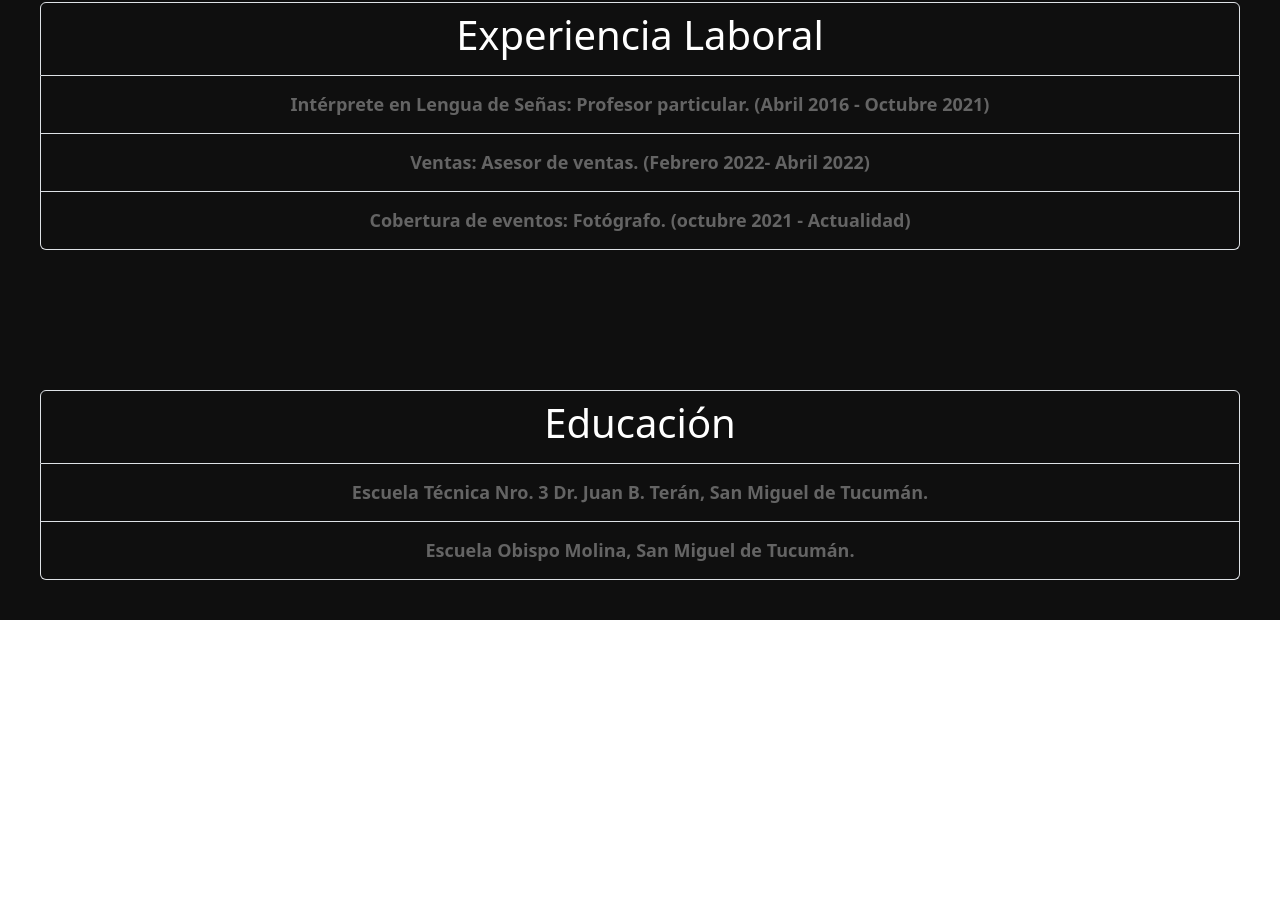
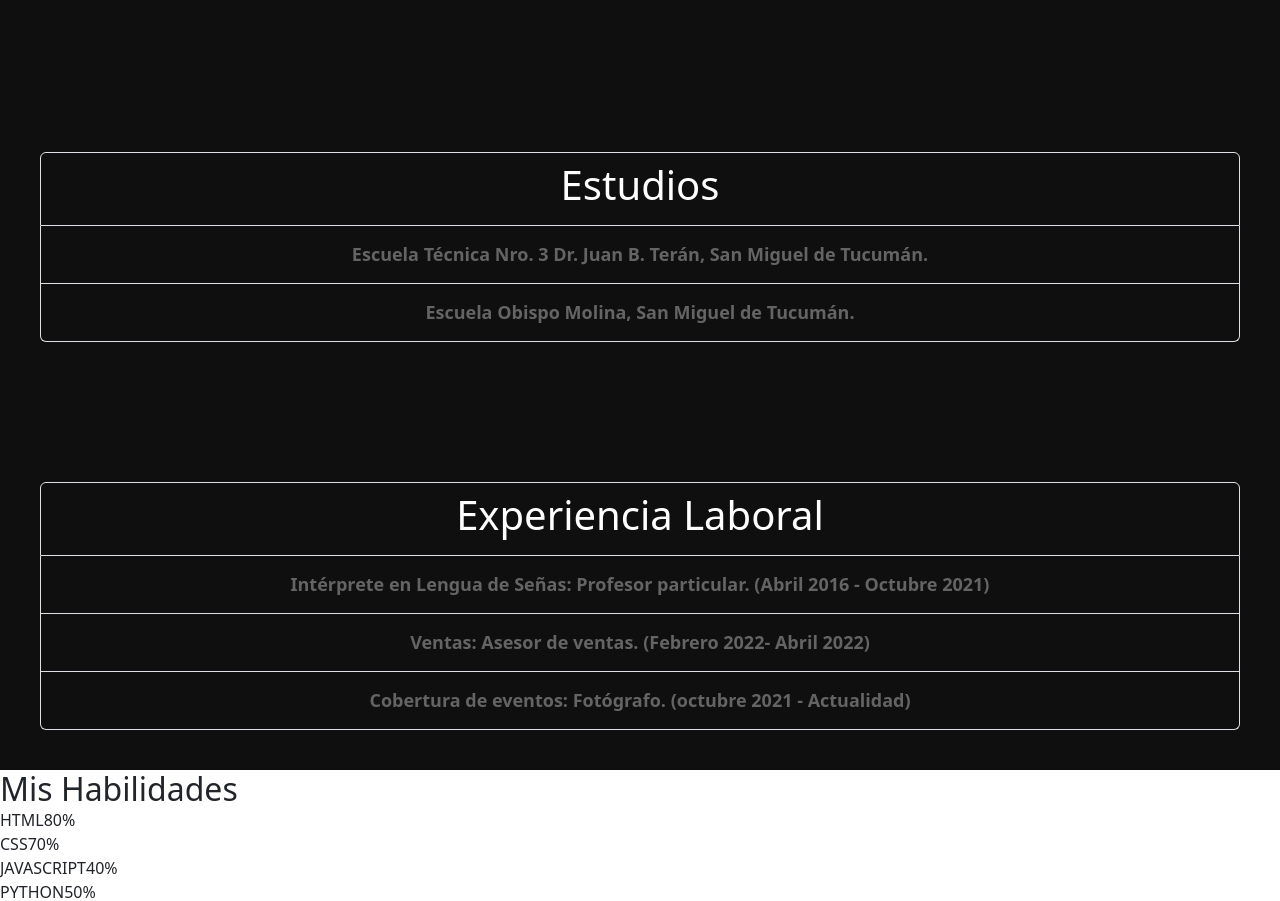
Before and after one commit to ArkadeBlack/Backend, an Angular app in the folder Proyecto_FilomenoLautaro/: page / in a window 1280 px wide. Shown: the part 1896-2797 px from the top of the page. Before the commit the page ends 2516 px from the top, so only its background shows below. Built offline with nearby package versions, Linux system fonts and the light colour scheme.

Commit message:
Actualización de ExpLaboral y Estudios

```diff
--- a/Proyecto_FilomenoLautaro/src/app/app.component.html
+++ b/Proyecto_FilomenoLautaro/src/app/app.component.html
@@ -1,4 +1,5 @@
 <app-header></app-header>
 <app-acerca-de></app-acerca-de>
+<app-educacion></app-educacion>
 <app-experiencia></app-experiencia>
-<app-educacion></app-educacion>
+<app-skills></app-skills>
--- a/Proyecto_FilomenoLautaro/src/app/app.module.ts
+++ b/Proyecto_FilomenoLautaro/src/app/app.module.ts
@@ -10,6 +10,7 @@ import { BannerComponent } from './components/banner/banner.component';
 import { AcercaDeComponent } from './components/acerca-de/acerca-de.component';
 import { ExperienciaComponent } from './components/experiencia/experiencia.component';
 import { EducacionComponent } from './components/educacion/educacion.component';
+import { SkillsComponent } from './components/skills/skills.component';
 
 
 @NgModule({
@@ -22,6 +23,7 @@ import { EducacionComponent } from './components/educacion/educacion.component';
     AcercaDeComponent,
     ExperienciaComponent,
     EducacionComponent,
+    SkillsComponent,
   ],
   imports: [
     BrowserModule,
--- a/Proyecto_FilomenoLautaro/src/app/components/banner/banner.component.css
+++ b/Proyecto_FilomenoLautaro/src/app/components/banner/banner.component.css
@@ -3,23 +3,15 @@
   display: flex;
   align-items: center;
   justify-content: center;
-  height: 500px;
+  height: 650px;
   overflow: hidden;
-}
-
-.banner img {
-  position: absolute;
-  top: 0;
-  left: 0;
-  width: 100%;
-  height: 100%;
-  object-fit: cover;
 }
 
 .banner-text {
   text-align: center;
   color: white;
   max-width: 600px;
+  margin-top: 150px;
 }
 
 .banner-text h1 {
@@ -29,12 +21,13 @@
 
 .banner-text p {
   font-size: 20px;
-  margin-bottom: 16px;
+  margin-bottom: 200px;
+
 }
 
 .button {
   display: inline-block;
-  padding: 8px 16px;
+  padding: 10px 30px;
   border: 2px solid white;
   border-radius: 5px;
   font-size: 20px;
--- a/Proyecto_FilomenoLautaro/src/app/components/educacion/educacion.component.html
+++ b/Proyecto_FilomenoLautaro/src/app/components/educacion/educacion.component.html
@@ -2,7 +2,7 @@
     <div class="col-lg-12">
       <ul class="list-group">
         <li class="list-group-item">
-          <h1>Educación</h1>
+          <h1>Estudios</h1>
         </li>
         <li class="list-group-item">
           <button class="btn" data-toggle="collapse" data-target="#educacion1">Escuela Técnica Nro. 3 Dr. Juan B. Terán, San Miguel de Tucumán.</button>
--- /dev/null
+++ b/Proyecto_FilomenoLautaro/src/app/components/skills/skills.component.css
@@ -0,0 +1,5 @@
+*{
+    padding: 0;
+    margin: 0;
+    box-sizing: border-box;
+}
--- /dev/null
+++ b/Proyecto_FilomenoLautaro/src/app/components/skills/skills.component.html
@@ -0,0 +1,74 @@
+<div class="container">
+    <h2>Mis Habilidades</h2>
+
+    <div class="row" id="skills">
+        <div class="col-md-12">
+            <span>HTML</span>
+            <span>80%</span>
+        </div>
+
+        <div class="col-md-12" id="menu">
+            <div id="html-menu"></div>
+        </div>
+    </div>
+
+    <div class="row" id="skills">
+        <div class="col-md-12">
+            <span>CSS</span>
+            <span>70%</span>
+        </div>
+
+        <div class="col-md-12" id="menu">
+            <div id="css-menu"></div>
+        </div>
+    </div>
+
+    <div class="row" id="skills">
+        <div class="col-md-12">
+            <span>JAVASCRIPT</span>
+            <span>40%</span>
+        </div>
+
+        <div class="col-md-12" id="menu">
+            <div id="js-menu"></div>
+        </div>
+    </div>
+
+    <div class="row" id="skills">
+        <div class="col-md-12">
+            <span>PYTHON</span>
+            <span>50%</span>
+        </div>
+
+        <div class="col-md-12" id="menu">
+            <div id="py-menu"></div>
+        </div>
+    </div>
+
+    <div class="row" id="skills">
+        <div class="col-md-12">
+            <span>RUBY</span>
+            <span>30%</span>
+        </div>
+
+        <div class="col-md-12" id="menu">
+            <div id="rb-menu"></div>
+        </div>
+    </div>
+
+    <div class="row" id="skills">
+        <div class="col-md-12">
+            <span>ANGULAR</span>
+            <span>70%</span>
+        </div>
+
+        <div class="col-md-12" id="menu">
+            <div id="css-menu"></div>
+        </div>
+    </div>
+
+
+
+
+
+</div>
```
Also changed, not shown: Proyecto_FilomenoLautaro/src/app/components/skills/skills.component.ts (added, +10 -0 lines), 1 other file (tests, documents, lock files or other folders).
